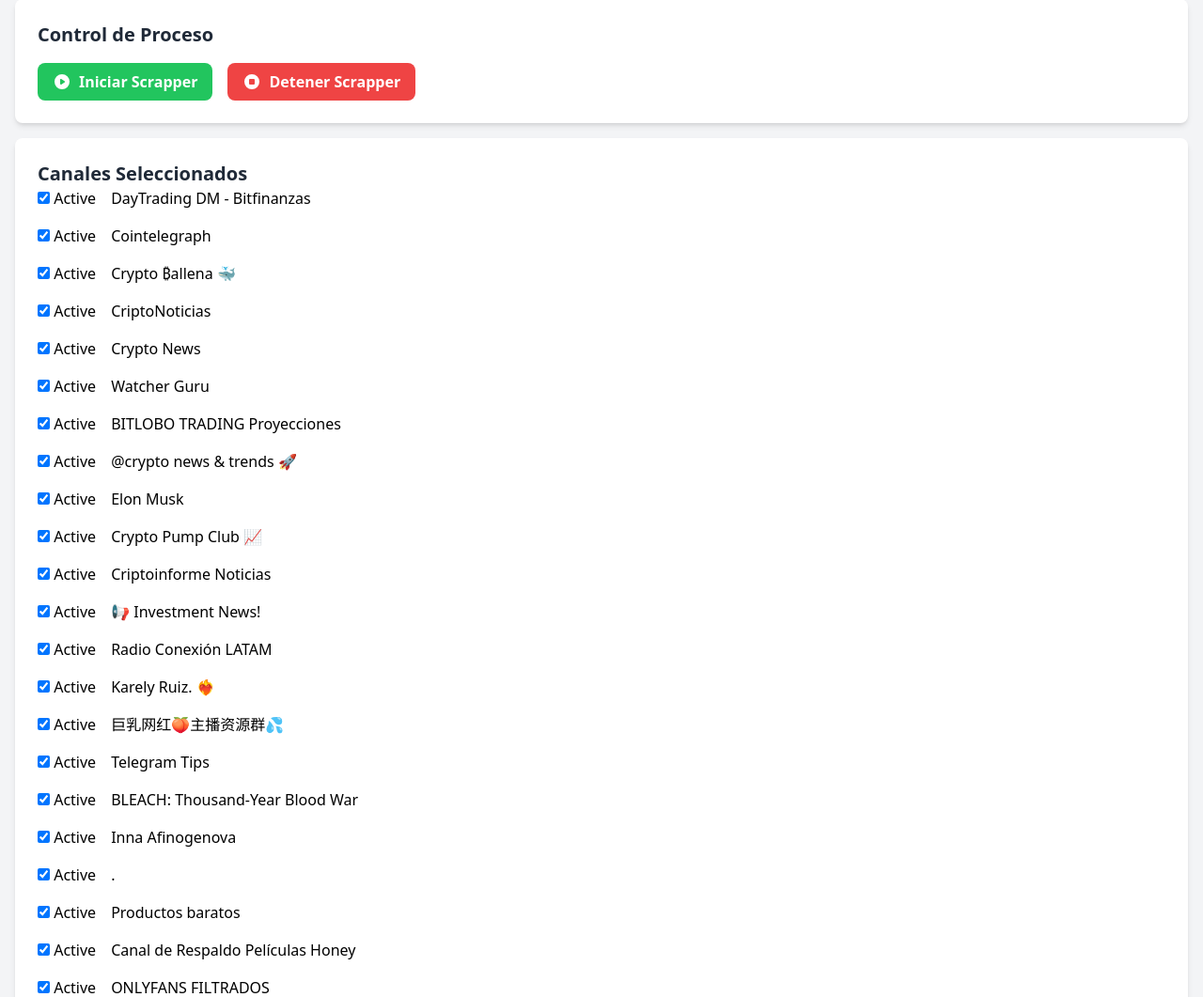
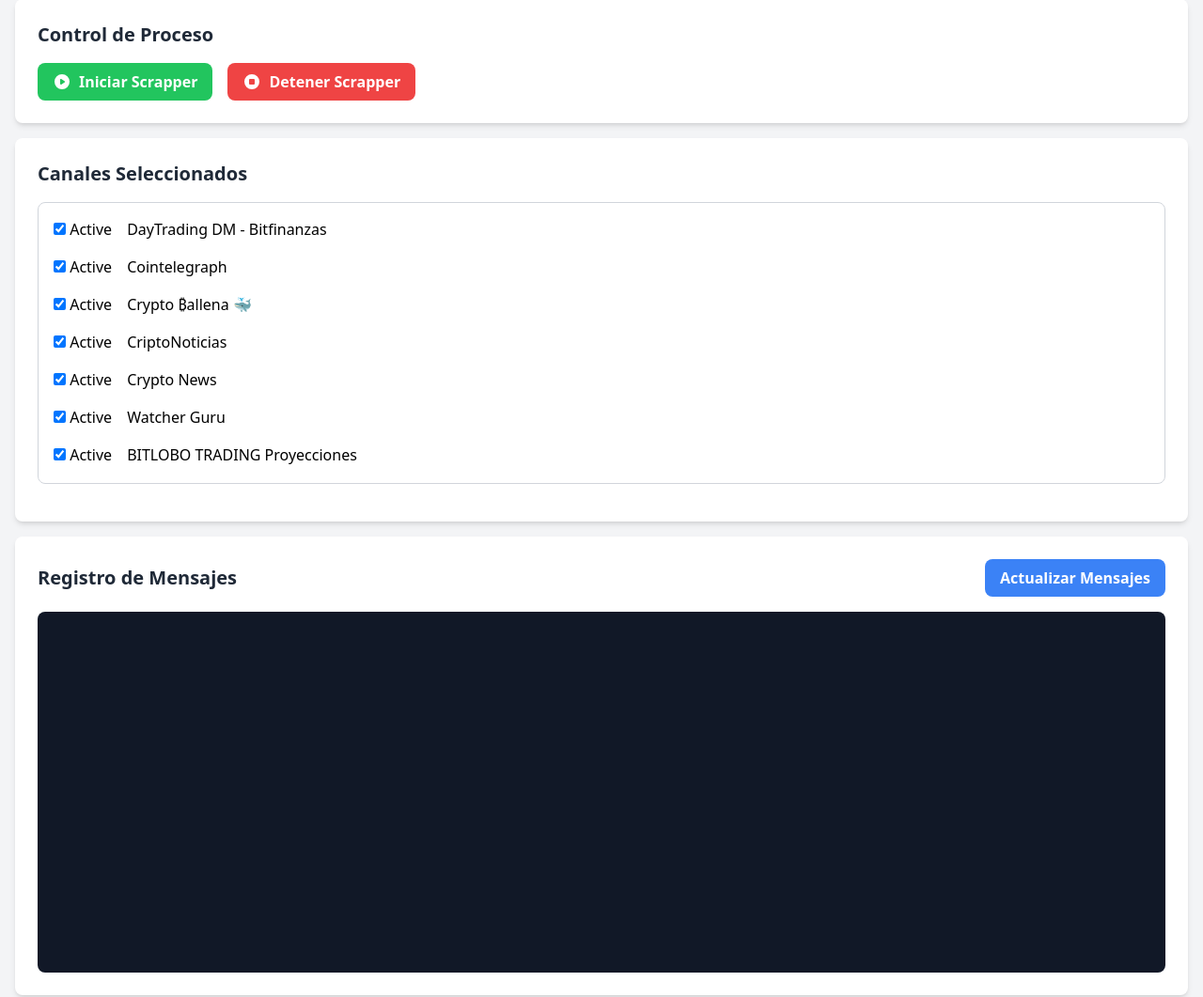
Before and after one commit to JackRakham/Telegram-channel-streamer, a Flask app: page / in a window 1280 px wide. Shown: the part 169-1230 px from the top of the page at 94% size. Run offline with Flask 3, Linux system fonts and the light colour scheme; data that the repository does not hold is empty; parts of the project's set-up code (start-up, migrations or seed data) failed here and were passed over; some libraries are stand-ins or nearby versions.

Commit message:
Improved channels view + scrollable channels list

```diff
--- a/templates/channels.html
+++ b/templates/channels.html
@@ -2,6 +2,7 @@
 <div class="bg-white rounded-lg shadow-md p-6 mb-4 mt-4 h-100 overflow-y-auto">
     <div class="flex-col justify-between items-center mb-4" id="channels">
         <h2 class="text-xl font-semibold text-gray-800" >Canales Seleccionados</h2>
+        <div class="h-30 max-h-[300px] overflow-y-auto mb-4 mt-4 border border-gray-300 rounded-lg p-4">
         {% for channel in channels %}
             <div class="flex flex-row justify-start items-center space-x-4 mb-4">
                 <label for="active-{{ channel.name }}">
@@ -11,6 +12,7 @@
                 <h3>{{channel.name}}</h3>
             </div>
         {% endfor %}
+        </div>
     </div>
     <!-- Script for updating channel active state event -->
     <script>
```
